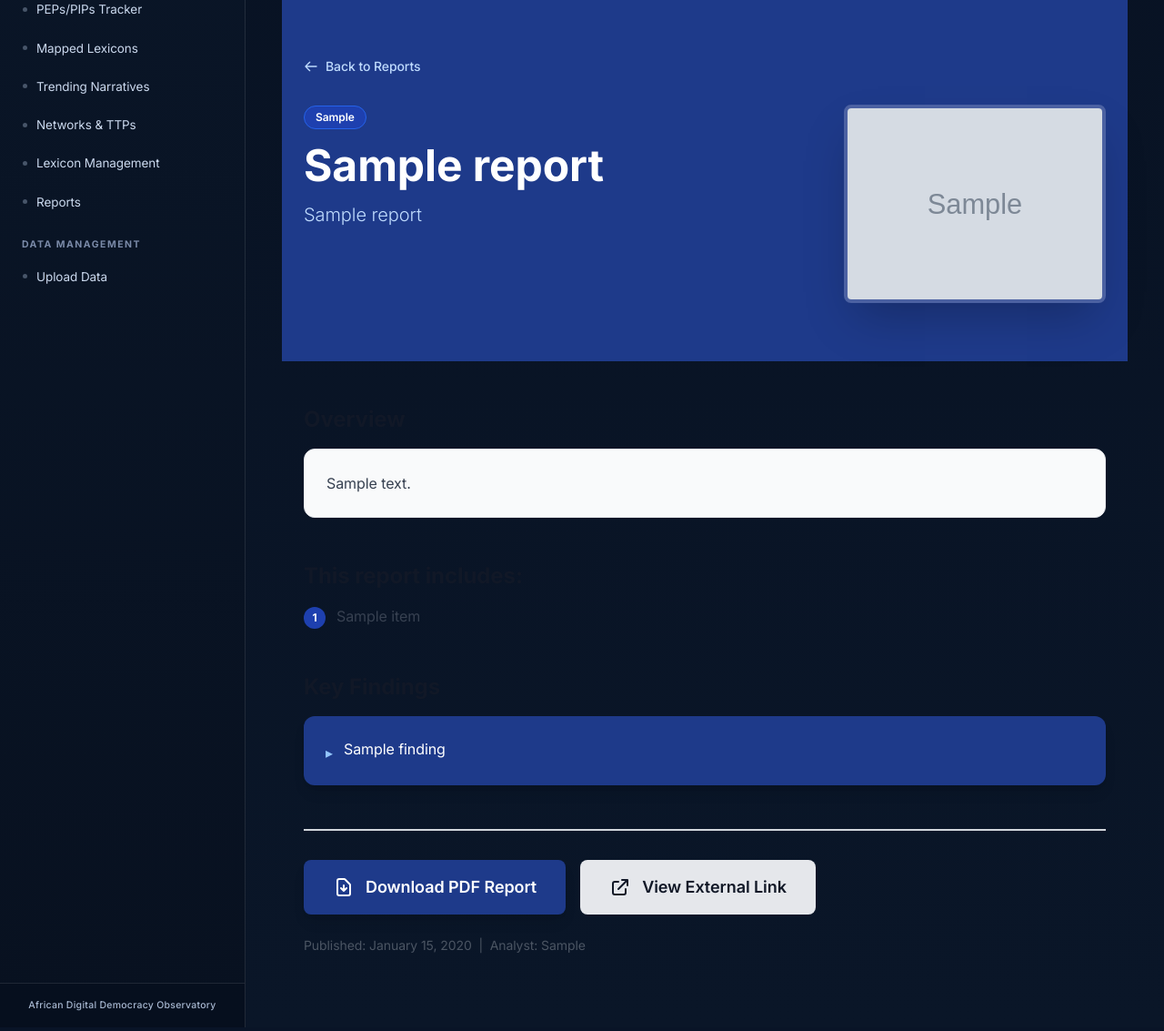
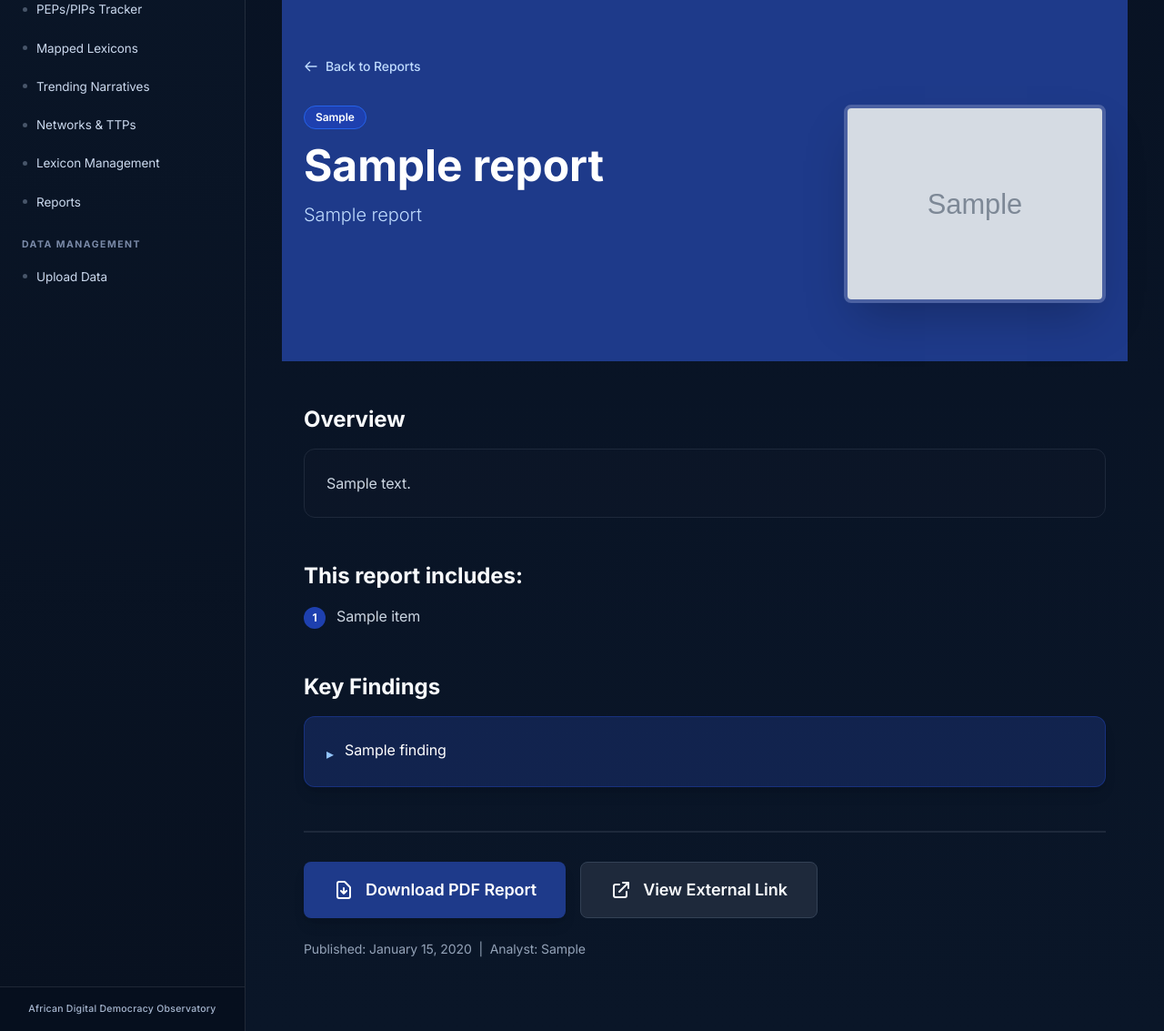
Before and after one commit to hanna-tes/Ethiopia_2026election_monitoring_tool, a Django app: template dashboard/templates/dashboard/report_detail.html in a window 1280 px wide. Shown: the part 279-1412 px from the top of the page at 91% size. Run offline with Django 4.2, Linux system fonts and the light colour scheme; the template is opened without the code that fills it: most values are stand-ins (such as "Sample title", 1, 10 or a date in 2020); grey boxes marked "Sample" are stand-in pictures; some libraries are stand-ins or nearby versions.

Commit message:
Update report_detail.html

```diff
--- a/dashboard/templates/dashboard/report_detail.html
+++ b/dashboard/templates/dashboard/report_detail.html
@@ -34,8 +34,8 @@
 <div class="max-w-7xl mx-auto px-6 py-12">
     {% if report.summary %}
     <section class="mb-12">
-        <h2 class="text-2xl font-bold text-gray-900 mb-4" style="color: #111827 !important;">Overview</h2>
-        <div class="prose prose-lg max-w-none text-gray-700 leading-relaxed bg-gray-50 p-6 rounded-xl border border-gray-200" style="color: #374151 !important;">
+        <h2 class="text-2xl font-bold text-white mb-4" style="color: #f8fafc !important;">Overview</h2>
+        <div class="prose prose-lg max-w-none text-slate-300 leading-relaxed bg-slate-900/40 p-6 rounded-xl border border-slate-800" style="color: #cbd5e1 !important;">
             {{ report.summary|linebreaks }}
         </div>
     </section>
@@ -43,10 +43,10 @@
 
     {% if report.report_includes %}
     <section class="mb-12">
-        <h2 class="text-2xl font-bold text-gray-900 mb-4" style="color: #111827 !important;">This report includes:</h2>
+        <h2 class="text-2xl font-bold text-white mb-4" style="color: #f8fafc !important;">This report includes:</h2>
         <ul class="space-y-3">
             {% for item in report.report_includes %}
-            <li class="flex items-start gap-3 text-gray-700" style="color: #374151 !important;">
+            <li class="flex items-start gap-3 text-slate-300" style="color: #cbd5e1 !important;">
                 <span class="flex-shrink-0 w-6 h-6 bg-blue-800 text-white rounded-full flex items-center justify-center text-xs font-bold mt-0.5" style="background-color: #1e40af !important;">
                     {{ forloop.counter }}
                 </span>
@@ -59,8 +59,8 @@
 
     {% if report.key_findings %}
     <section class="mb-12">
-        <h2 class="text-2xl font-bold text-gray-900 mb-4" style="color: #111827 !important;">Key Findings</h2>
-        <div class="bg-blue-900 text-white rounded-xl p-6 shadow-lg" style="background-color: #1e3a8a !important;">
+        <h2 class="text-2xl font-bold text-white mb-4" style="color: #f8fafc !important;">Key Findings</h2>
+        <div class="bg-blue-900/40 text-white rounded-xl p-6 shadow-lg border border-blue-800/50" style="background-color: rgba(30, 58, 138, 0.4) !important;">
             <ul class="space-y-3">
                 {% for finding in report.key_findings %}
                 <li class="flex items-start gap-3">
@@ -74,7 +74,7 @@
     {% endif %}
 
     <!-- Download Section -->
-    <section class="mt-12 pt-8 border-t-2 border-gray-300 flex flex-wrap gap-4">
+    <section class="mt-12 pt-8 border-t-2 border-slate-800 flex flex-wrap gap-4">
         {% if report.report_file %}
         <a href="{{ report.report_file.url }}" download
            class="inline-flex items-center gap-3 px-8 py-4 bg-blue-900 text-white text-lg font-semibold rounded-lg hover:bg-blue-800 transition-colors shadow-lg"
@@ -86,15 +86,15 @@
 
         {% if report.full_report_url %}
         <a href="{{ report.full_report_url }}" target="_blank"
-           class="inline-flex items-center gap-3 px-8 py-4 bg-gray-200 text-gray-800 text-lg font-semibold rounded-lg hover:bg-gray-300 transition-colors"
-           style="background-color: #e5e7eb !important; color: #111827 !important;">
+           class="inline-flex items-center gap-3 px-8 py-4 bg-slate-800 text-slate-100 text-lg font-semibold rounded-lg hover:bg-slate-700 transition-colors border border-slate-700"
+           style="background-color: #1e293b !important; color: #f8fafc !important;">
             <svg class="w-6 h-6" fill="none" stroke="currentColor" viewBox="0 0 24 24"><path stroke-linecap="round" stroke-linejoin="round" stroke-width="2" d="M10 6H6a2 2 0 00-2 2v10a2 2 0 002 2h10a2 2 0 002-2v-4M14 4h6m0 0v6m0-6L10 14"></path></svg>
             View External Link
         </a>
         {% endif %}
     </section>
 
-    <p class="mt-6 text-sm text-gray-600" style="color: #4b5563 !important;">
+    <p class="mt-6 text-sm text-slate-400" style="color: #94a3b8 !important;">
         Published: {{ report.uploaded_at|date:"F d, Y" }} &nbsp;|&nbsp; Analyst: {{ report.source_analyst }}
     </p>
 </div>
```
